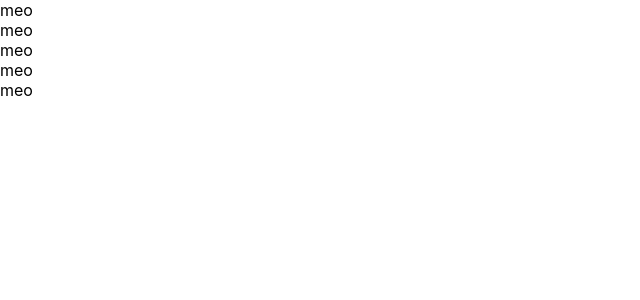
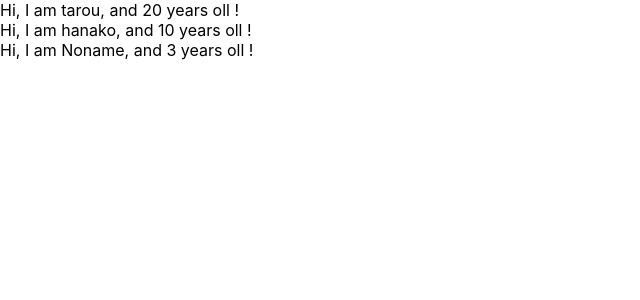
Before and after one commit to sathub/u-react-redux-crud-app, a React (Create React App) app: page / in a window 1280 px wide. Shown: the top 300 px of the page, without its empty margins (0-640 px from the left). Built offline with nearby package versions, Linux system fonts and the light colour scheme.

Commit message:
learn  props of component

```diff
--- a/src/App.js
+++ b/src/App.js
@@ -1,30 +1,29 @@
 import React, { Component } from 'react';
 
 
-// class App extends Component {
-//   render(){
-//     return(
-//     <React.Fragment>
-//       <label htmlFor="bar">bar</label>
-//       <input type="text" onChange={() => { console.log("Iam clicked!") }} />
-//     </React.Fragment>
-//    )
-//  }
-// }
 const App = () => {
+  const profiles = [
+    { name: "tarou", age: 20 },
+    { name: "hanako", age: 10 },
+    { name: "Noname" }
+
+  ]
   return (
     <div>
-      <Cat />
-      <Cat />
-      <Cat />
-      <Cat />
-      <Cat />
+      {
+        profiles.map((profiles, index) => {
+          return <User name={profiles.name} age={profiles.age} key={index} />
+        })
+      }
     </div>
   )
 }
-const Cat = () => {
-  return <div>meo</div>
+const User = (props) => {
+  return <div>Hi, I am {props.name}, and {props.age} years oll !</div>
 }
 
+User.defaultProps = {
+  age: 3
+}
 
 export default App;
```
